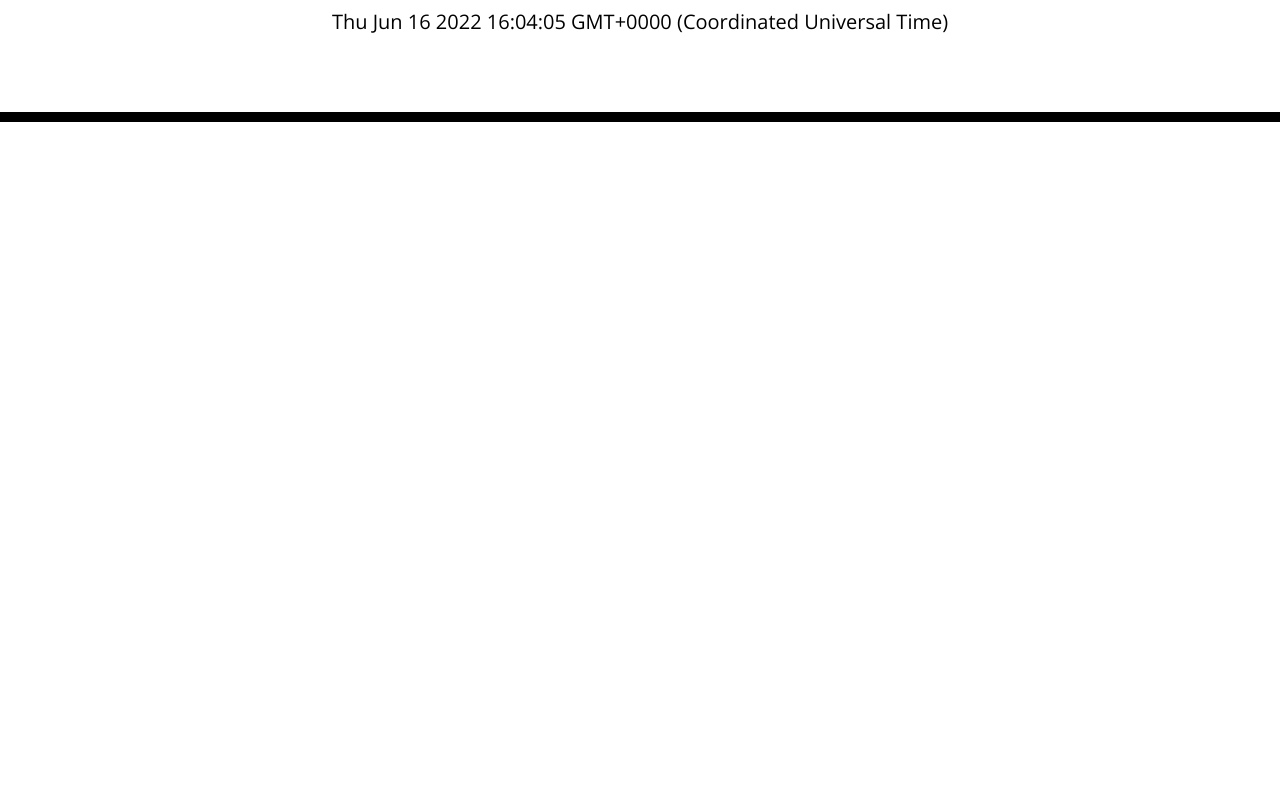
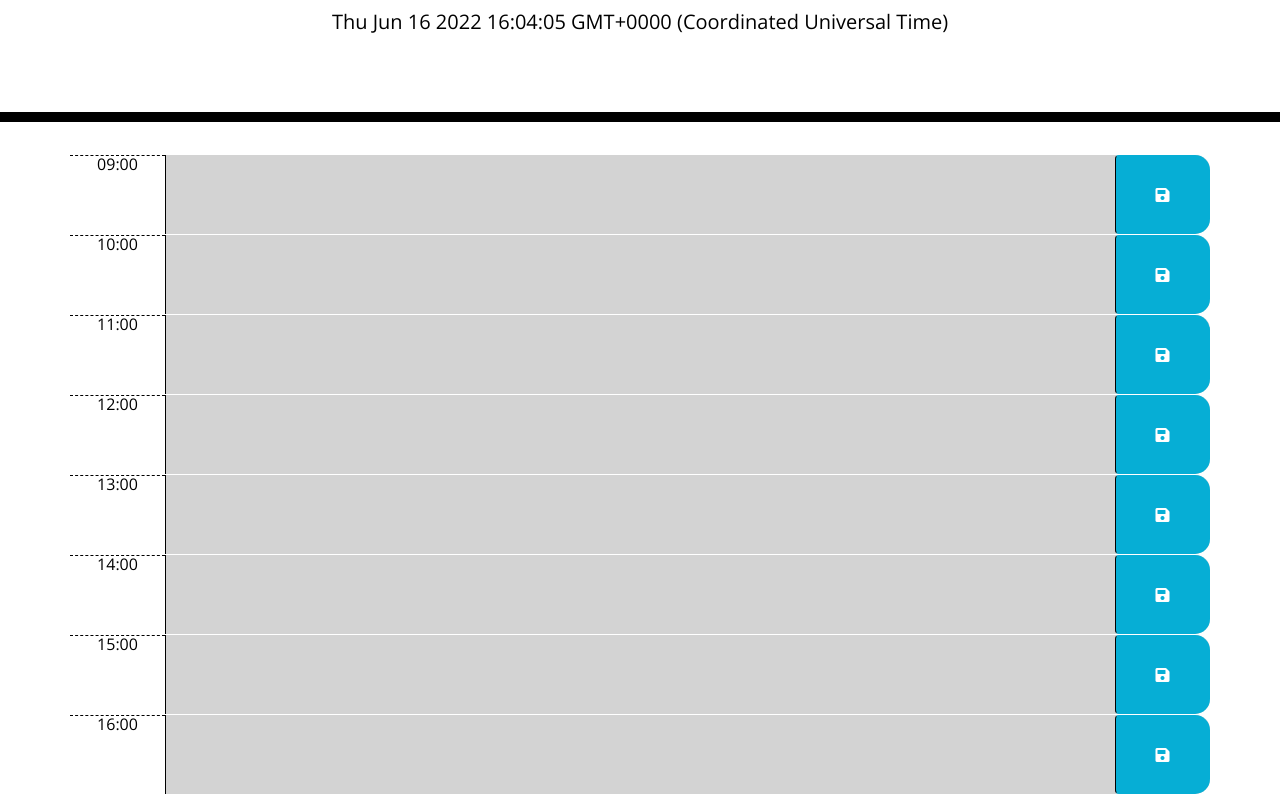
Before and after one commit to malickbax/workday-planner, a plain HTML site: page index.html in a window 1280 px wide. Shown: the part 182-976 px from the top of the page. Before the commit the page ends 800 px from the top, so only its background shows below. Drawn offline with nearby package versions, Linux system fonts and the light colour scheme.

Commit message:
nserted work hours and schedule time table with time labels and save button

```diff
--- a/index.html
+++ b/index.html
@@ -22,6 +22,8 @@
     <title>Work Day Scheduler</title>
   </head>
 
+
+
   <body>
     <header class="jumbotron">
       <h1 class="display-3">Work Day Scheduler</h1>
@@ -32,6 +34,53 @@
     </header>
     <div class="container">
       <!-- Timeblocks go here -->
+      <div id="hour1" class="row time-block past">
+        <div class="col-md-1 hour">09:00</div>
+        <textarea class="col-md-10 description"></textarea>
+        <button class="btn saveBtn col-md-1"><i class="fas fa-save":hover></i></button>
+      </div>
+
+      <div id="hour2" class="row time-block past">
+        <div class="col-md-1 hour">10:00</div>
+        <textarea class="col-md-10 description"></textarea>
+        <button class="btn saveBtn col-md-1"><i class="fas fa-save":hover></i></button>
+      </div>
+
+      <div id="hour3" class="row time-block past">
+        <div class="col-md-1 hour">11:00</div>
+        <textarea class="col-md-10 description"></textarea>
+        <button class="btn saveBtn col-md-1"><i class="fas fa-save":hover></i></button>
+      </div>
+
+      <div id="hour4" class="row time-block past">
+        <div class="col-md-1 hour">12:00</div>
+        <textarea class="col-md-10 description"></textarea>
+        <button class="btn saveBtn col-md-1"><i class="fas fa-save":hover></i></button>
+      </div>
+
+      <div id="hour5" class="row time-block past">
+        <div class="col-md-1 hour">13:00</div>
+        <textarea class="col-md-10 description"></textarea>
+        <button class="btn saveBtn col-md-1"><i class="fas fa-save":hover></i></button>
+      </div>
+
+      <div id="hour6" class="row time-block past">
+        <div class="col-md-1 hour">14:00</div>
+        <textarea class="col-md-10 description"></textarea>
+        <button class="btn saveBtn col-md-1"><i class="fas fa-save":hover></i></button>
+      </div>
+
+      <div id="hour7" class="row time-block past">
+        <div class="col-md-1 hour">15:00</div>
+        <textarea class="col-md-10 description"></textarea>
+        <button class="btn saveBtn col-md-1"><i class="fas fa-save":hover></i></button>
+      </div>
+
+      <div id="hour8" class="row time-block past">
+        <div class="col-md-1 hour">16:00</div>
+        <textarea class="col-md-10 description"></textarea>
+        <button class="btn saveBtn col-md-1"><i class="fas fa-save":hover></i></button>
+      </div>
     </div>
 
     <script src="https://code.jquery.com/jquery-3.4.1.min.js"></script>
```
Also changed, not shown: assets/style.css (line endings or trailing spaces).
